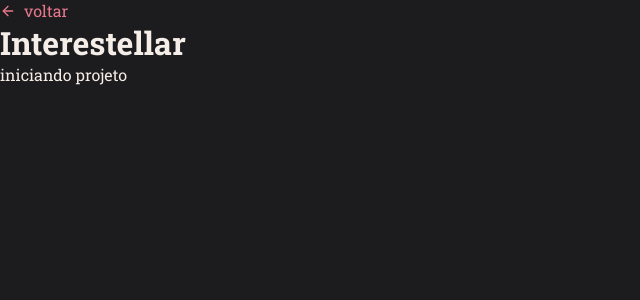
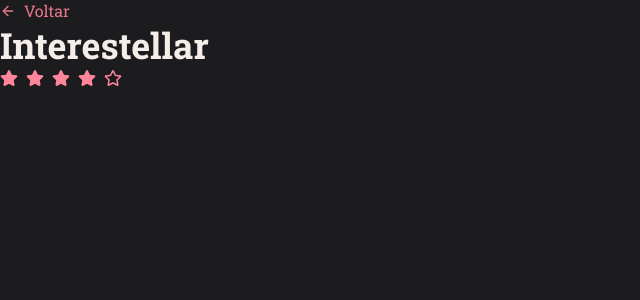
Before and after one commit to walacecordeiro/movie_notes, a React (Vite) app: page / in a window 1280 px wide. Shown: the top 300 px of the page, without its empty margins (0-640 px from the left). Built offline with nearby package versions, Linux system fonts and the light colour scheme.

Commit message:
I added two more components 'MovieTitle' and 'Rating', I already preconfigured the logic 'Rating'

```diff
--- /dev/null
+++ b/src/components/movieTitle/index.jsx
@@ -0,0 +1,9 @@
+import { Container } from "./styles";
+
+export function MovieTitle({title, ...rest}){
+    return (
+        <Container {...rest}>
+            <h1>{title}</h1>
+        </Container>
+    )
+}
--- /dev/null
+++ b/src/components/movieTitle/styles.js
@@ -0,0 +1,7 @@
+import styled from "styled-components";
+
+export const Container=styled.div`
+    h1 {
+        font-size: 3.6rem;
+    }
+`
--- /dev/null
+++ b/src/components/rating/index.jsx
@@ -0,0 +1,27 @@
+import { Container } from "./styles";
+import { FaStar, FaRegStar } from "react-icons/fa"
+
+export function Rating({rating, ...rest}){
+    const renderStars = () => {
+        const stars = []
+
+        for (let i = 1; i <= 5; i++) {
+            if (i <= rating){
+                stars.push(
+                    <FaStar key={i}/>
+                )
+            } else {
+                stars.push(
+                    <FaRegStar key={i}/>
+                )
+            }
+        }
+        return stars
+    }
+
+    return(
+        <Container {...rest}>
+            {renderStars()}
+        </Container>
+    )
+}
--- /dev/null
+++ b/src/components/rating/styles.js
@@ -0,0 +1,13 @@
+import styled from "styled-components";
+
+export const Container=styled.div`
+    display: flex;
+    gap: .8rem;
+
+    svg {
+        width: 1.8rem;
+        height: auto;
+
+        color: ${({theme}) => theme.COLORS.PINK_GLOBAL};
+    }
+`
--- a/src/pages/details/index.jsx
+++ b/src/pages/details/index.jsx
@@ -1,13 +1,15 @@
 import { Container } from "./styles"
 
 import { BackButton } from "../../components/backButton"
+import { MovieTitle } from "../../components/movieTitle"
+import { Rating } from "../../components/rating"
 
 export function Details(){
     return(
         <Container>
-            <BackButton buttonText="voltar" />
-            <h1>Interestellar</h1>
-            <span>iniciando projeto</span>
+            <BackButton buttonText="Voltar" />
+            <MovieTitle title="Interestellar" />
+            <Rating rating={4} />
         </Container>
     )
 }
```
